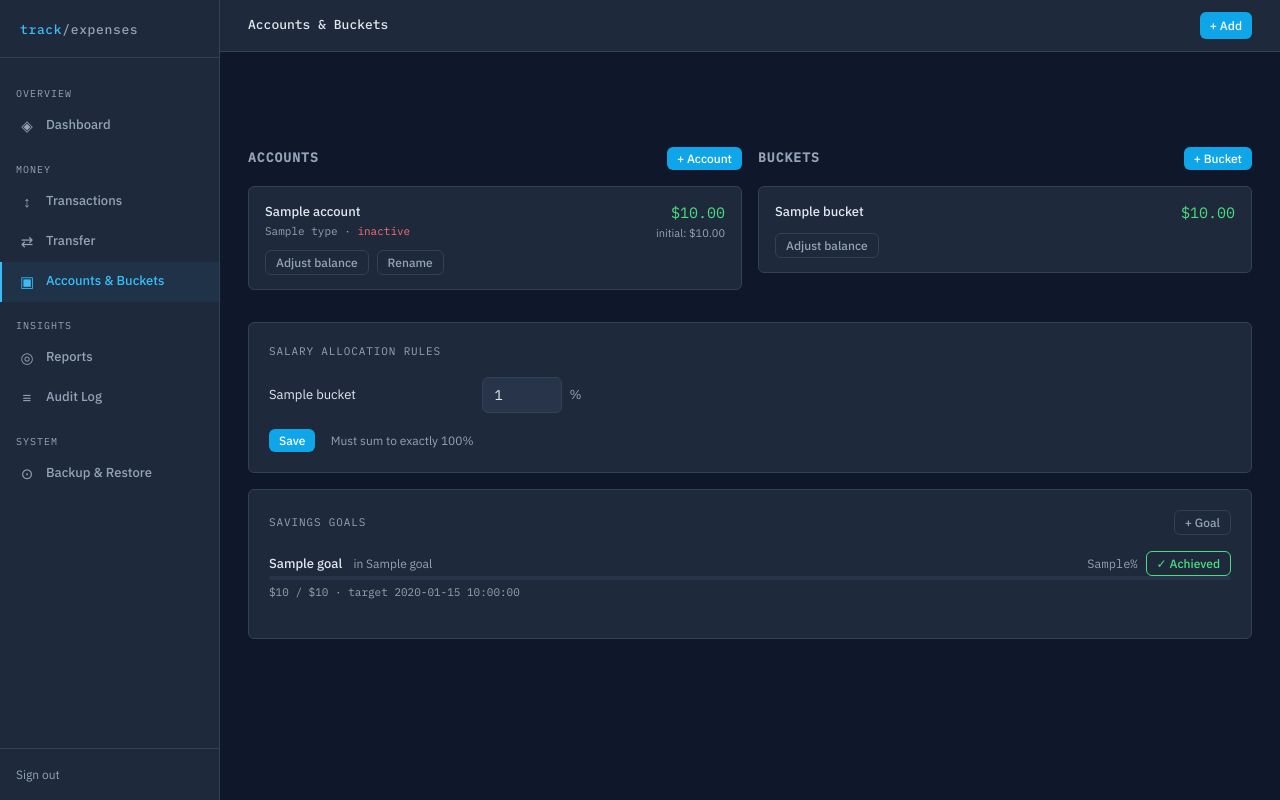
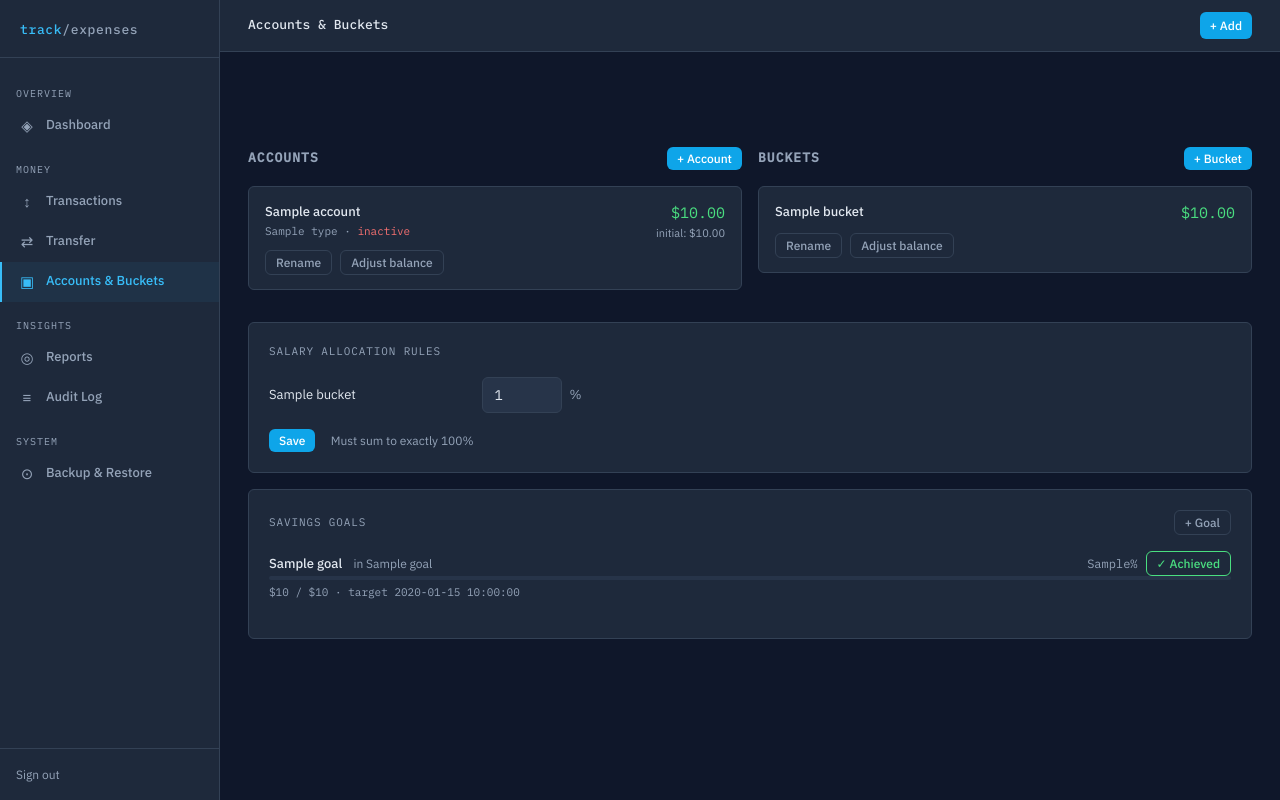
Before and after one commit to pog4333/expense-tracker, a FastAPI app: template app/templates/accounts/index.html in a window 1280 px wide. Run offline with FastAPI, Linux system fonts and the light colour scheme; the template is opened without the code that fills it: most values are stand-ins (such as "Sample title", 1, 10 or a date in 2020).

Commit message:
account index.html fixed

```diff
--- a/app/templates/accounts/index.html
+++ b/app/templates/accounts/index.html
@@ -9,7 +9,7 @@
 
 <div class="grid grid-2">
 
-  <!-- Accounts -->
+  <!-- ACCOUNTS -->
   <div>
     <div class="flex-between mb-16">
       <h2 style="font-family:var(--mono);font-size:13px;color:var(--muted);text-transform:uppercase;letter-spacing:.08em">Accounts</h2>
@@ -32,30 +32,30 @@
         </div>
       </div>
       <div class="mt-8" style="display:flex;gap:8px">
-  <button onclick="openModal('adjust-bkt-{{ b.id }}')" class="btn btn-ghost btn-sm">Adjust balance</button>
-  <button onclick="openModal('rename-bkt-{{ b.id }}')" class="btn btn-ghost btn-sm">Rename</button>
+        <button onclick="openModal('rename-acc-{{ a.id }}')" class="btn btn-ghost btn-sm">Rename</button>
+        <button onclick="openModal('adjust-acc-{{ a.id }}')" class="btn btn-ghost btn-sm">Adjust balance</button>
+      </div>
     </div>
 
-<!-- Rename bucket modal -->
-        <div class="modal-overlay" id="rename-bkt-{{ b.id }}">
+    <!-- Rename account modal -->
+    <div class="modal-overlay" id="rename-acc-{{ a.id }}">
       <div class="modal">
-            <div class="modal-title">Rename bucket</div>
-            <form method="post" action="/accounts/buckets/{{ b.id }}/edit">
+        <div class="modal-title">Rename account</div>
+        <form method="post" action="/accounts/{{ a.id }}/edit">
           <div class="form-group">
             <label class="form-label">New name</label>
-                <input type="text" name="name" class="form-control" value="{{ b.name }}" required>
+            <input type="text" name="name" class="form-control" value="{{ a.name }}" required>
           </div>
           <input type="hidden" name="is_active" value="true">
           <div class="modal-actions">
-                <button type="button" onclick="closeModal('rename-bkt-{{ b.id }}')" class="btn btn-ghost">Cancel</button>
+            <button type="button" onclick="closeModal('rename-acc-{{ a.id }}')" class="btn btn-ghost">Cancel</button>
             <button type="submit" class="btn btn-primary">Save</button>
           </div>
         </form>
       </div>
     </div>
-    </div>
 
-    <!-- Adjust account modal -->
+    <!-- Adjust account balance modal -->
     <div class="modal-overlay" id="adjust-acc-{{ a.id }}">
       <div class="modal">
         <div class="modal-title">Adjust balance — {{ a.name }}</div>
@@ -90,7 +90,7 @@
     {% endfor %}
   </div>
 
-  <!-- Buckets -->
+  <!-- BUCKETS -->
   <div>
     <div class="flex-between mb-16">
       <h2 style="font-family:var(--mono);font-size:13px;color:var(--muted);text-transform:uppercase;letter-spacing:.08em">Buckets</h2>
@@ -102,12 +102,31 @@
         <div style="font-weight:500;font-size:13px">{{ b.name }}</div>
         <div class="amount amount-income" style="font-size:15px">${{ "%.2f"|format(b.balance) }}</div>
       </div>
-      <div class="mt-8">
+      <div class="mt-8" style="display:flex;gap:8px">
+        <button onclick="openModal('rename-bkt-{{ b.id }}')" class="btn btn-ghost btn-sm">Rename</button>
         <button onclick="openModal('adjust-bkt-{{ b.id }}')" class="btn btn-ghost btn-sm">Adjust balance</button>
       </div>
     </div>
 
-    <!-- Adjust bucket modal -->
+    <!-- Rename bucket modal -->
+    <div class="modal-overlay" id="rename-bkt-{{ b.id }}">
+      <div class="modal">
+        <div class="modal-title">Rename bucket</div>
+        <form method="post" action="/accounts/buckets/{{ b.id }}/edit">
+          <div class="form-group">
+            <label class="form-label">New name</label>
+            <input type="text" name="name" class="form-control" value="{{ b.name }}" required>
+          </div>
+          <input type="hidden" name="is_active" value="true">
+          <div class="modal-actions">
+            <button type="button" onclick="closeModal('rename-bkt-{{ b.id }}')" class="btn btn-ghost">Cancel</button>
+            <button type="submit" class="btn btn-primary">Save</button>
+          </div>
+        </form>
+      </div>
+    </div>
+
+    <!-- Adjust bucket balance modal -->
     <div class="modal-overlay" id="adjust-bkt-{{ b.id }}">
       <div class="modal">
         <div class="modal-title">Adjust bucket — {{ b.name }}</div>
```
Lines whose indentation alone changed are shown as unchanged.
